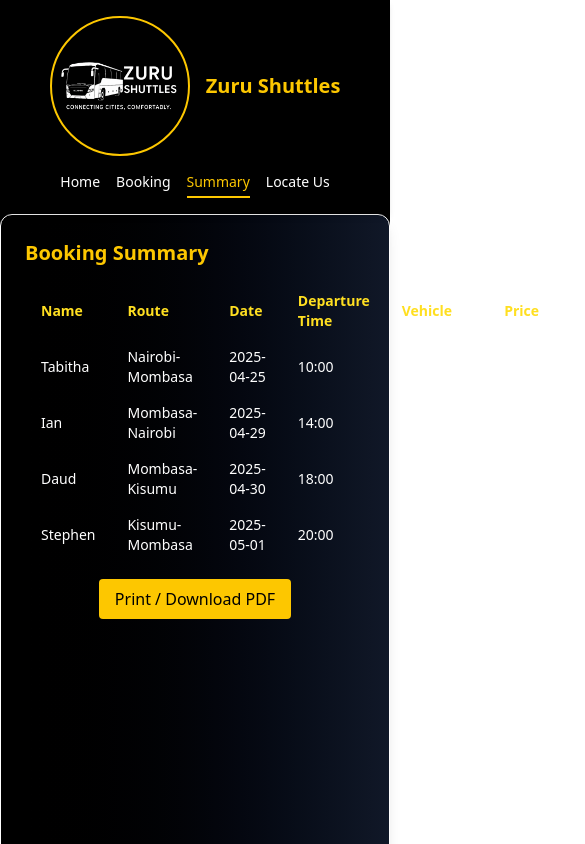
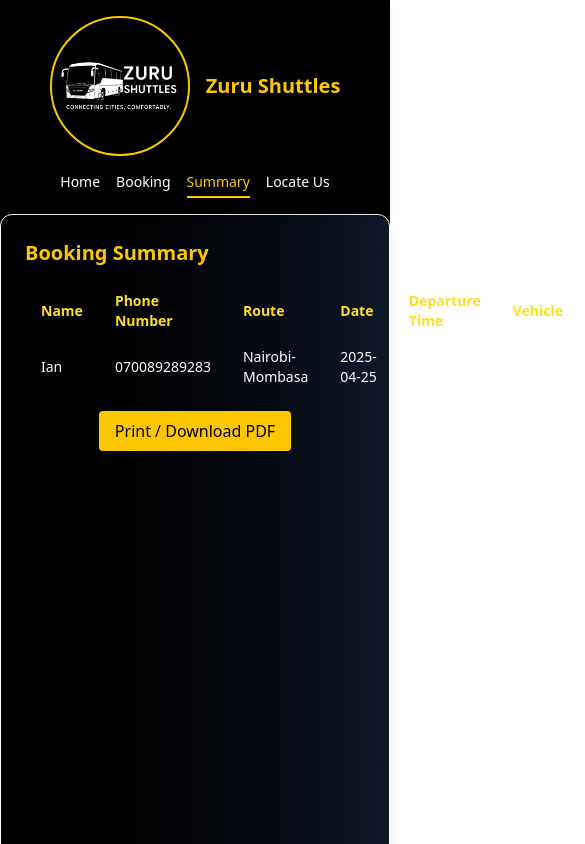
Before and after one commit to DaudElmoge/project-phase-2, a React (Vite) app: page /summary in a window 390 px wide. Shown: the top 844 px of the page, 585 px wide, since content can reach past the window. Built offline with nearby package versions, Linux system fonts and the light colour scheme; data requests are answered from the project's data file.

Commit message:
added phone number input and updated table to post the number

```diff
--- a/db.json
+++ b/db.json
@@ -71,40 +71,14 @@
   ],
   "bookings": [
     {
-      "id": "bb1f",
-      "name": "Tabitha",
+      "id": "0c55",
+      "name": "Ian",
+      "number": "070089289283",
       "route": "Nairobi-Mombasa",
-      "vehicle": "UD",
+      "vehicle": "Scania",
       "departureDate": "2025-04-25",
       "departureTime": "10:00",
       "price": "KES 1500"
-    },
-    {
-      "id": "09d3",
-      "name": "Ian",
-      "route": "Mombasa-Nairobi",
-      "vehicle": "Man",
-      "departureDate": "2025-04-29",
-      "departureTime": "14:00",
-      "price": "KES 1500"
-    },
-    {
-      "id": "0297",
-      "name": "Daud",
-      "route": "Mombasa-Kisumu",
-      "vehicle": "Marcopolo",
-      "departureDate": "2025-04-30",
-      "departureTime": "18:00",
-      "price": "KES 3000"
-    },
-    {
-      "id": "d147",
-      "name": "Stephen",
-      "route": "Kisumu-Mombasa",
-      "vehicle": "UD",
-      "departureDate": "2025-05-01",
-      "departureTime": "20:00",
-      "price": "KES 3000"
     }
   ]
 }
--- a/src/components/BookingForm.jsx
+++ b/src/components/BookingForm.jsx
@@ -3,6 +3,7 @@
 
 function BookingForm() {
   const [name, setName] = useState("");
+  const [number,setNumber] = useState("");
   const [route, setRoute] = useState("");
   const [date, setDate] = useState("");
   const [departureTime, setDepartureTime] = useState("");
@@ -39,13 +40,14 @@
     e.preventDefault();
 
     if (!name || !route || !date || !vehicle) {
-      setError("Please fill in all fields.");
+     toast.error("Please fill in all fields.");
       return;
     }
 
     const selectedRoute = routes.find((r) => r.id.toString() === route);
     const newBooking = {
       name,
+      number,
       route: `${selectedRoute.from}-${selectedRoute.to}`,
       vehicle,
       departureDate: date,
@@ -64,6 +66,7 @@
       .then(() => {
         toast.success("Booking successful");
         setName("");
+        setNumber("");
         setRoute("");
         setVehicle("");
         setDate("");
@@ -95,6 +98,14 @@
         placeholder="Your Name"
         value={name}
         onChange={(e) => setName(e.target.value)}
+        className="w-full p-2 mb-4 rounded-lg bg-gray-800 border border-gray-600 focus:outline-none focus:ring-2 focus:ring-yellow-400"
+      />
+
+      <input
+        type="number"
+        placeholder="Phone Number"
+        value={number}
+        onChange={(e) => setNumber(e.target.value)}
         className="w-full p-2 mb-4 rounded-lg bg-gray-800 border border-gray-600 focus:outline-none focus:ring-2 focus:ring-yellow-400"
       />
 
--- a/src/components/BookingSummary.jsx
+++ b/src/components/BookingSummary.jsx
@@ -41,6 +41,7 @@
           <thead>
             <tr className="text-yellow-300">
               <th className="px-4 py-2 text-left">Name</th>
+              <th className="px-4 py-2 text-left">Phone Number</th>
               <th className="px-4 py-2 text-left">Route</th>
               <th className="px-4 py-2 text-left">Date</th>
               <th className="px-4 py-2 text-left">Departure Time</th>
@@ -55,6 +56,7 @@
                 className="hover:bg-gray-600 transition duration-200"
               >
                 <td className="px-4 py-2">{booking.name}</td>
+                <td className="px-4 py-2">{booking.number}</td>
                 <td className="px-4 py-2">{booking.route}</td>
                 <td className="px-4 py-2">{booking.departureDate}</td>
                 <td className="px-4 py-2">{booking.departureTime}</td>
```
